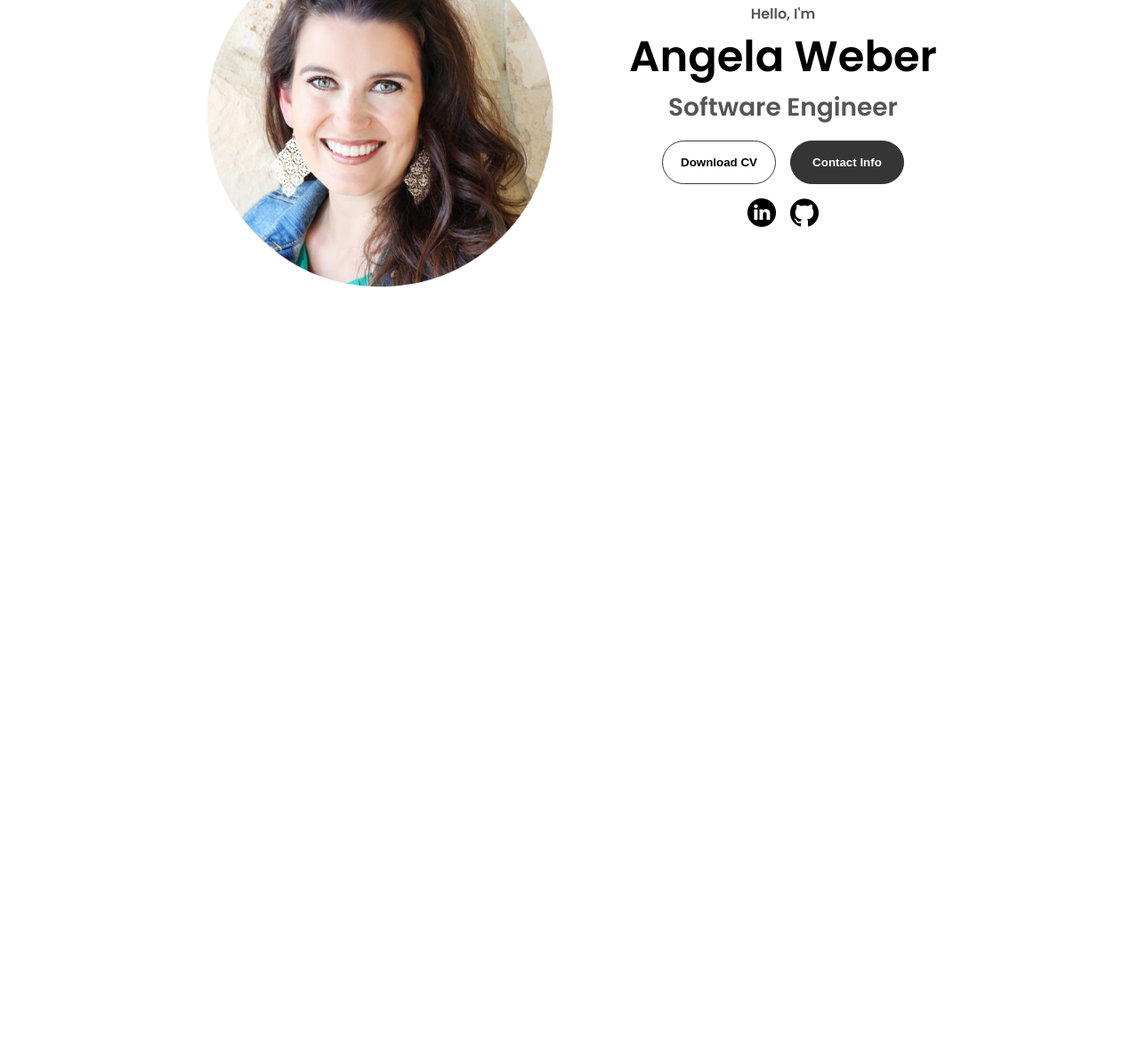
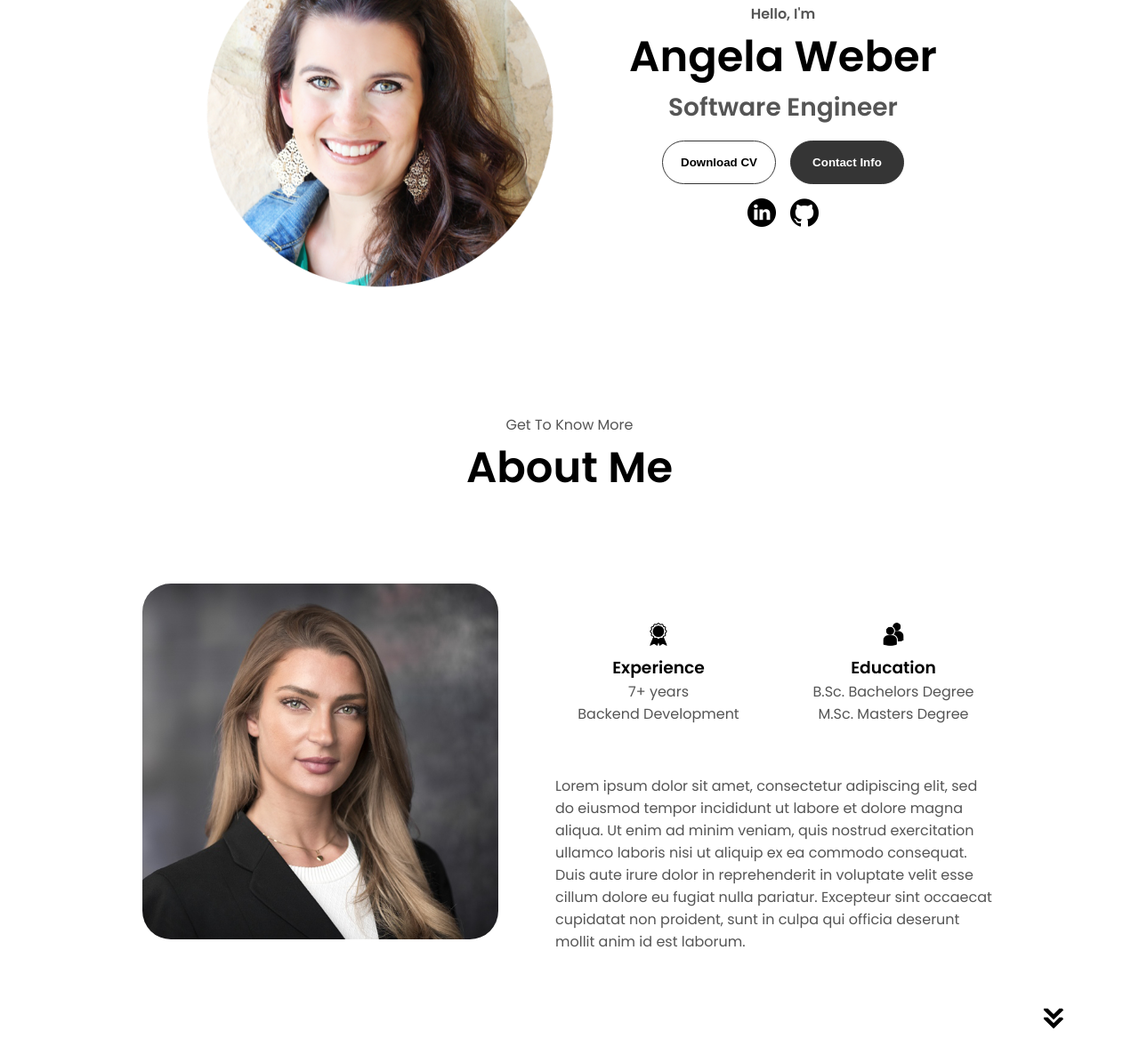
Before and after one commit to eriksoftwaredev/Portfolio-HTML-CSS-JS, a plain HTML site: page index.html in a window 1280 px wide. Shown: the part 343-1538 px from the top of the page at 89% size. Before the commit the page ends 800 px from the top, so only its background shows below. Drawn offline with Linux system fonts and the light colour scheme.

Commit message:
Added About Me section

```diff
--- a/index.html
+++ b/index.html
@@ -79,6 +79,58 @@
         </div>
       </div>
     </section>
+    <section id="about">
+      <p class="section__text__p1">Get To Know More</p>
+      <h1 class="title">About Me</h1>
+      <div class="section-container">
+        <div class="section__pic-container">
+          <img
+            class="about-pic"
+            src="./assets/about-pic-2.png"
+            alt="profile picture"
+          />
+        </div>
+        <div class="about-details-container">
+          <div class="about-containers">
+            <div class="details-container">
+              <img
+                class="icon"
+                src="./assets/experience.png"
+                alt="Experience icon"
+              />
+              <h3>Experience</h3>
+              <p>7+ years<br />Backend Development</p>
+            </div>
+            <div class="details-container">
+              <img
+                class="icon"
+                src="./assets/education.png"
+                alt="Education icon"
+              />
+              <h3>Education</h3>
+              <p>B.Sc. Bachelors Degree<br />M.Sc. Masters Degree</p>
+            </div>
+          </div>
+          <div class="text-container">
+            <p>
+              Lorem ipsum dolor sit amet, consectetur adipiscing elit, sed do
+              eiusmod tempor incididunt ut labore et dolore magna aliqua. Ut
+              enim ad minim veniam, quis nostrud exercitation ullamco laboris
+              nisi ut aliquip ex ea commodo consequat. Duis aute irure dolor in
+              reprehenderit in voluptate velit esse cillum dolore eu fugiat
+              nulla pariatur. Excepteur sint occaecat cupidatat non proident,
+              sunt in culpa qui officia deserunt mollit anim id est laborum.
+            </p>
+          </div>
+        </div>
+      </div>
+      <img
+        class="icon arrow"
+        src="./assets/arrow.png"
+        alt="Arrow icon"
+        onclick="location.href='./#experience'"
+      />
+    </section>
     <script src="script.js"></script>
   </body>
 </html>
--- a/style.css
+++ b/style.css
@@ -256,3 +256,55 @@ section {
 .btn-container {
   gap: 1rem;
 }
+
+/* ABOUT SECTION */
+
+#about {
+  position: relative;
+}
+
+.about-containers {
+  gap: 2rem;
+  margin-bottom: 2rem;
+  margin-top: 2rem;
+}
+
+.about-details-container {
+  justify-content: center;
+  flex-direction: column;
+}
+
+.about-containers,
+.about-details-container {
+  display: flex;
+}
+
+.about-pic {
+  border-radius: 2rem;
+}
+
+.arrow {
+  position: absolute;
+  right: -5rem;
+  bottom: 2.5rem;
+}
+
+.details-container {
+  padding: 1.5rem;
+  flex: 1;
+  background: white;
+  border-radius: 2rem;
+  border: rgb(163, 163, 163);
+  text-align: center;
+}
+
+.section-container {
+  gap: 4rem;
+  height: 80%;
+}
+
+.section__pic-container {
+  height: 400px;
+  width: 400px;
+  margin: auto 0;
+}
```
Also changed, not shown: assets/about-pic-1.png (renamed from assets/about-pic.png), assets/about-pic-2.png (added).
